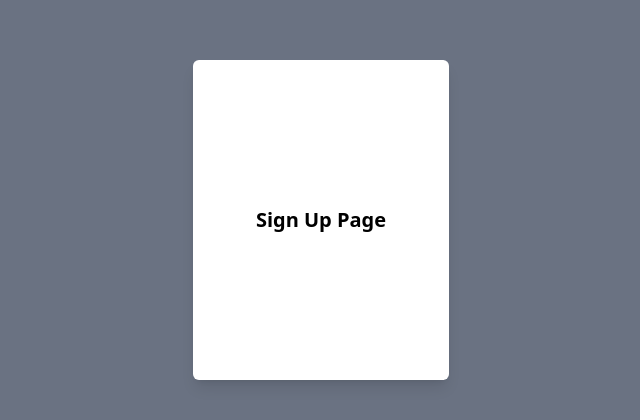
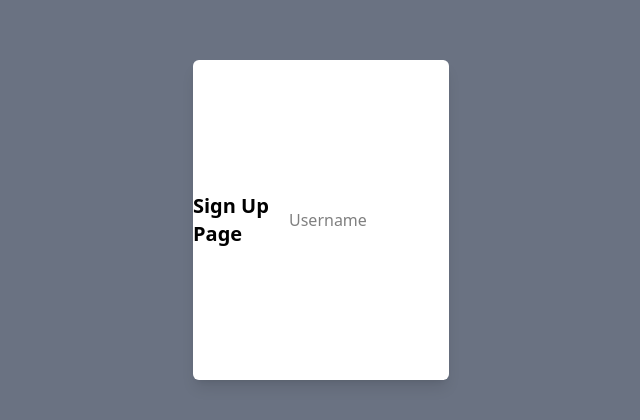
Before and after one commit to ShivanshuPande/payments-app, a React (Vite) app in the folder frontend/: page /signup in a window 1280 px wide. Shown: the part 180-600 px from the top of the page, without its empty margins (319-959 px from the left). Built offline with nearby package versions, Linux system fonts and the light colour scheme.

Commit message:
setting up the input field

```diff
--- a/frontend/src/components/pages/Signup.jsx
+++ b/frontend/src/components/pages/Signup.jsx
@@ -2,8 +2,8 @@
       return (
         <div className="h-screen flex flex-col justify-center items-center bg-gray-500">
           <div className="w-64 h-80 flex justify-center items-center shadow-lg bg-white rounded-md">
-          <div className="font-extrabold text-xl">Sign Up Page</div>
-
+            <div className="font-extrabold text-xl">Sign Up Page</div>
+              <input className="w-40  h-15" placeholder="Username"/>
           </div>
         </div>
       );
```
